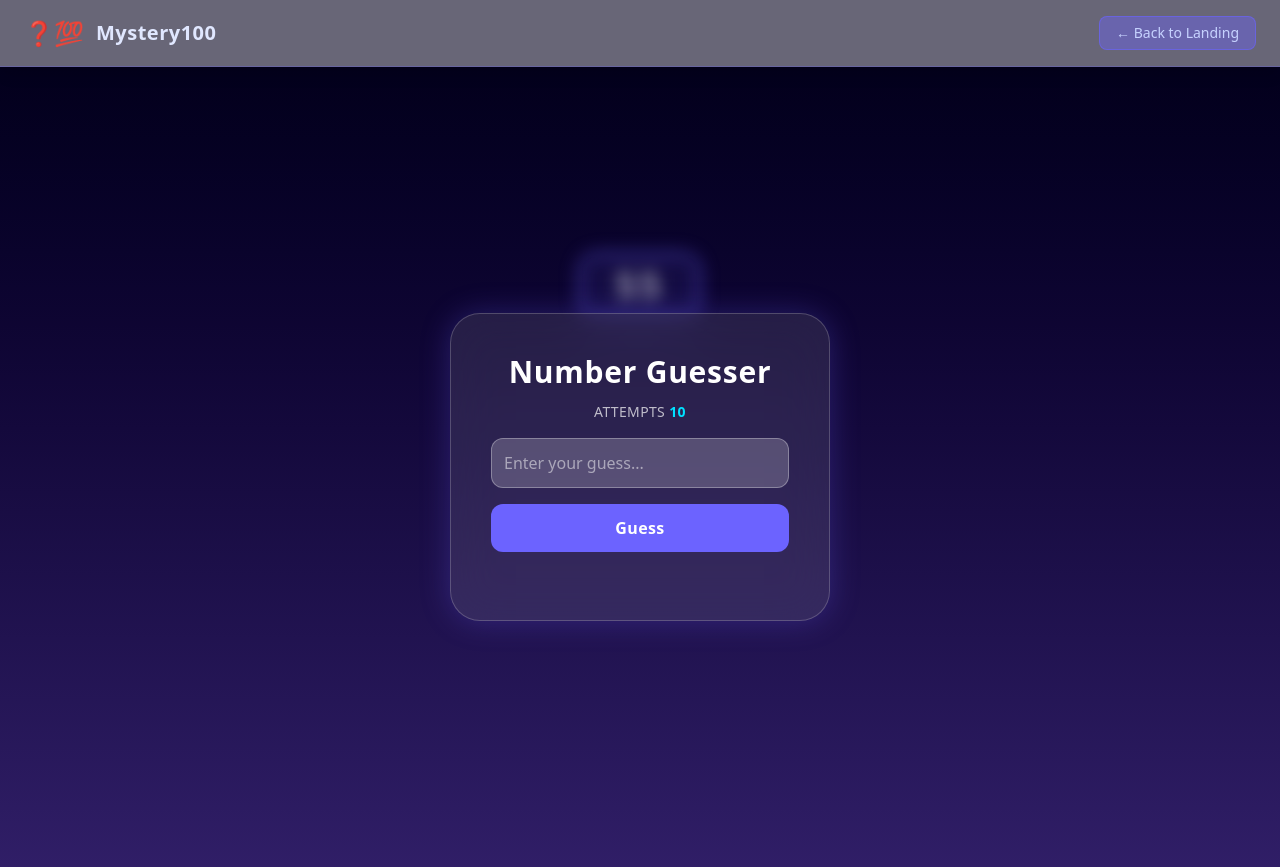
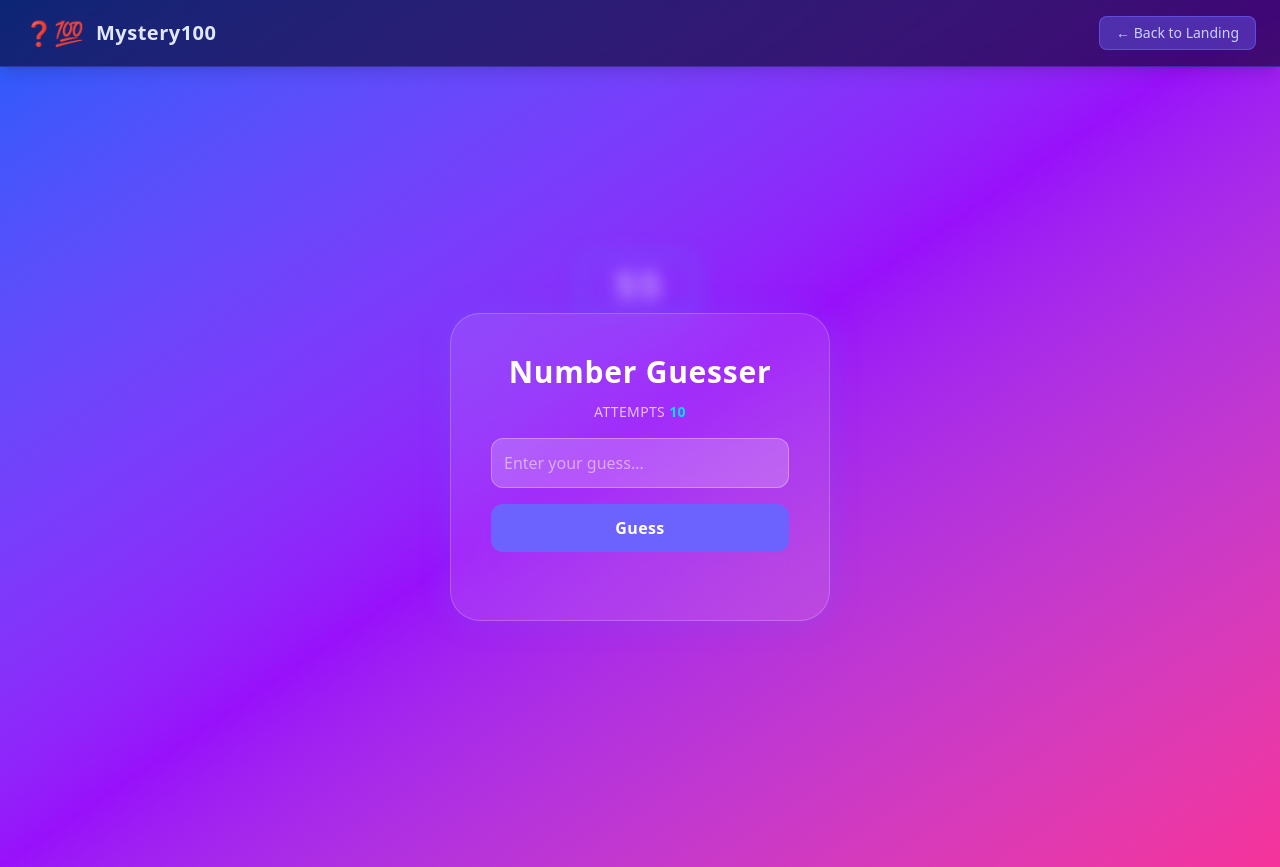
Before and after one commit to OperaCode/Mystery100, a React (Vite) app: page /home in a window 1280 px wide. Built offline with nearby package versions, Linux system fonts and the light colour scheme.

Commit message:
verceljson

```diff
--- a/src/Pages/HomePage.jsx
+++ b/src/Pages/HomePage.jsx
@@ -39,7 +39,7 @@ export default function HomePage() {
   const restart = () => window.location.reload();
 
   return (
-    <>
+    <div className="bg-linear-to-br from-blue-600 via-purple-600 to-pink-500" >
       <header className="sticky top-0 z-40 w-full backdrop-blur bg-[#03001C]/60 border-b border-[#6C63FF]/30 shadow-lg px-6 py-4 flex items-center justify-between">
         <div className="flex items-center gap-3">
           <span className="text-2xl">❓💯</span>
@@ -56,7 +56,7 @@ export default function HomePage() {
         </a>
       </header>
 
-      <div className="flex items-center justify-center h-screen bg-[#03001C] bg-linear-to-b from-[#03001C] to-[#301E67]">
+      <div className="flex items-center justify-center h-screen ">
         <section className="relative">
           {/* SECRET HUD DISPLAY */}
           <div className="absolute -top-14 left-1/2 -translate-x-1/2">
@@ -106,6 +106,6 @@ export default function HomePage() {
           </div>
         </section>
       </div>
-    </>
+    </div>
   );
 }
--- a/src/Pages/LandingPage.jsx
+++ b/src/Pages/LandingPage.jsx
@@ -19,7 +19,7 @@ const LandingPage = () => {
         transition={{ duration: 0.7, ease: "easeOut" }}
         className="relative z-10 max-w-lg w-full text-center"
       >
-        {/* Logo / Icon */}
+        {/* Logo Icon */}
         <motion.div
           initial={{ scale: 0 }}
           animate={{ scale: 1 }}
@@ -72,7 +72,7 @@ const LandingPage = () => {
           </button>
         </motion.div>
 
-        {/* Fun Stats / Teaser */}
+        {/* Fun Stats */}
         <motion.div
           initial={{ opacity: 0 }}
           animate={{ opacity: 1 }}
@@ -80,7 +80,7 @@ const LandingPage = () => {
           className="mt-12 grid grid-cols-3 gap-4 text-sm text-gray-200"
         >
           <div className="bg-white bg-opacity-10 backdrop-blur-sm rounded-xl p-3">
-            <div className="font-bold text-2xl text-yellow-800">7</div>
+            <div className="font-bold text-2xl text-yellow-800">10</div>
             <div className="text-black font-bold">Attempts</div>
           </div>
           <div className="bg-white bg-opacity-10 backdrop-blur-sm rounded-xl p-3">
```
Also changed, not shown: vercel.json (added).
